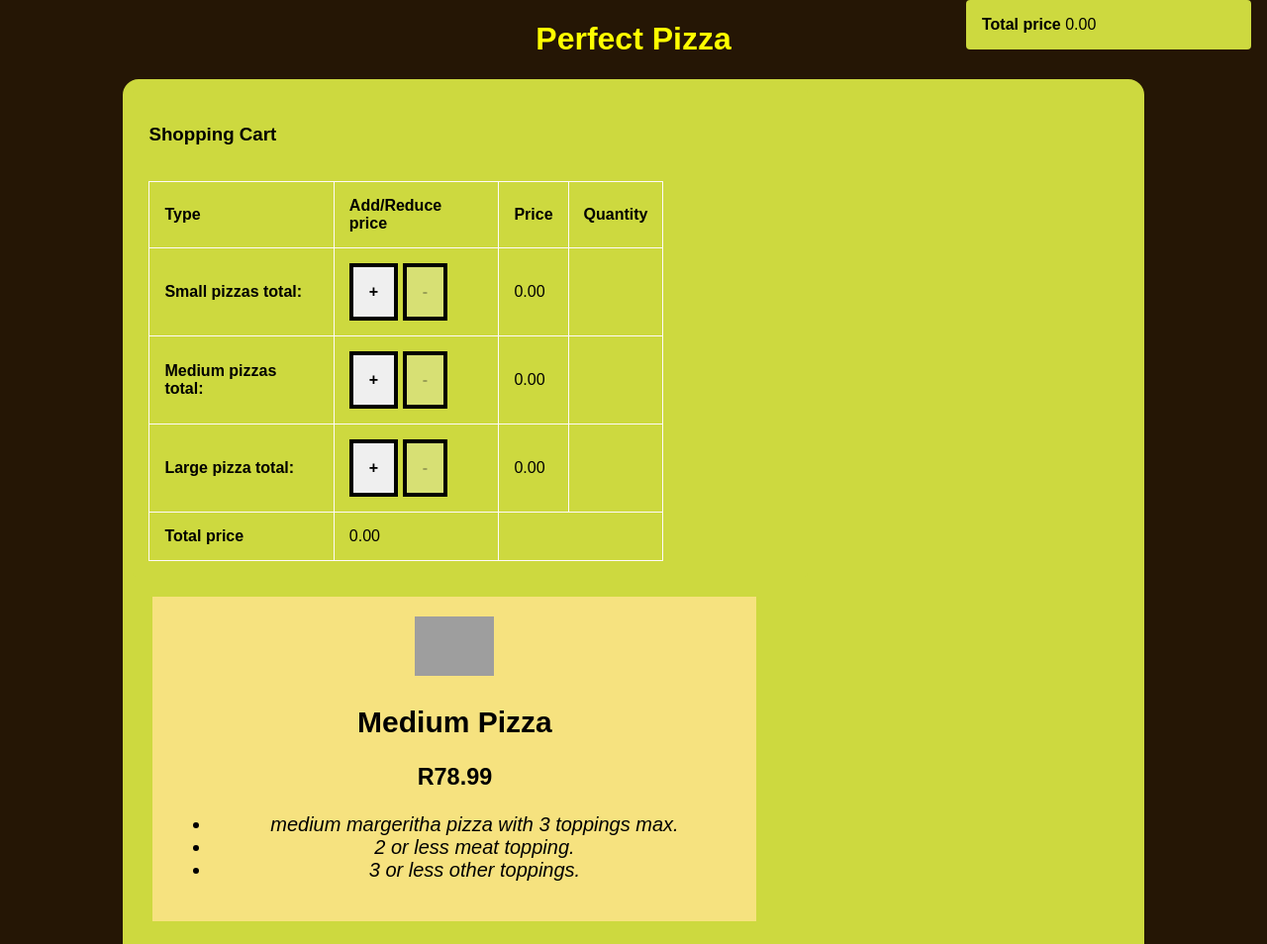
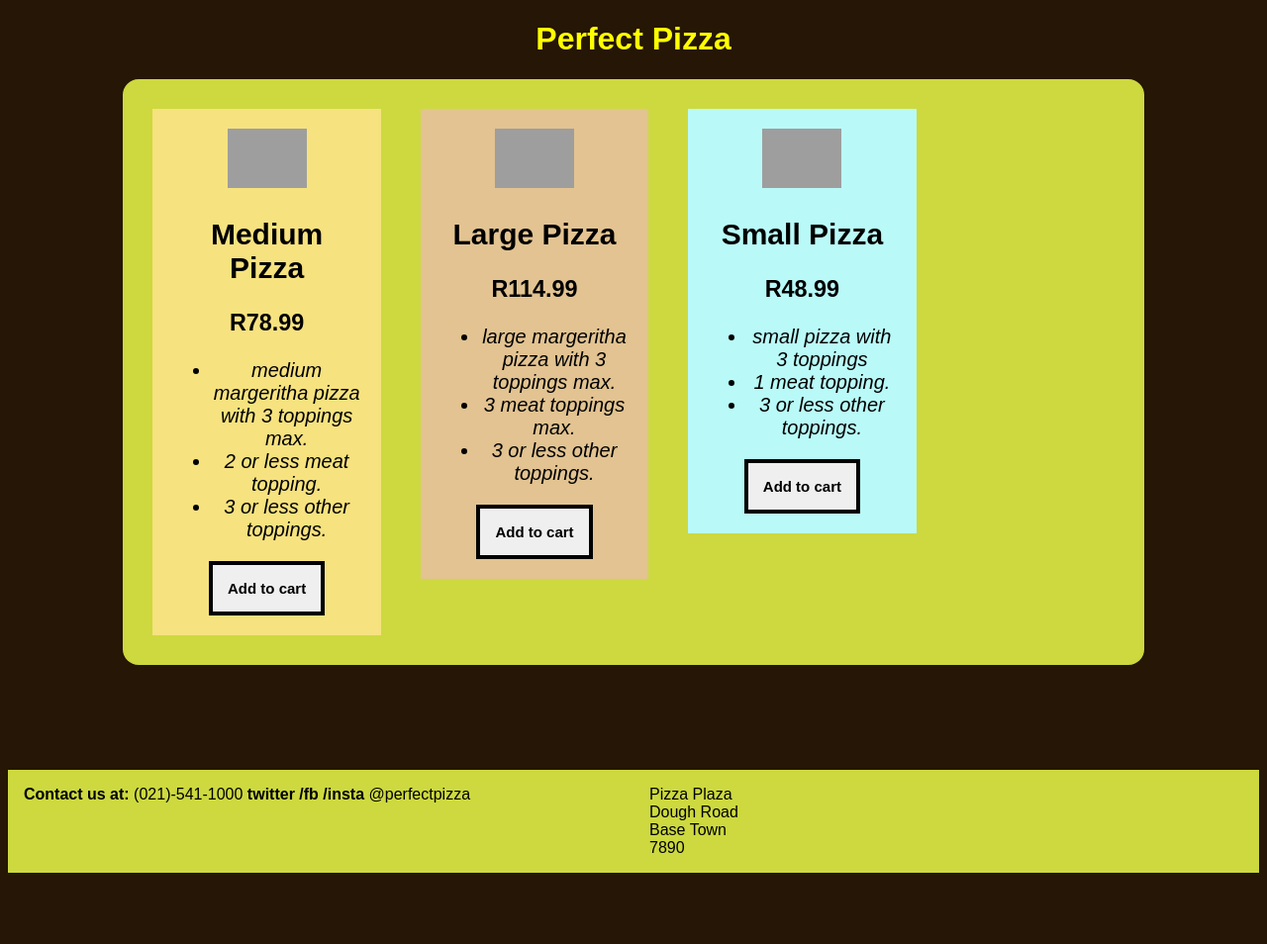
Before and after one commit to WeHaveJoy/pizza_with_alpine, a plain HTML site: page index.html in a window 1280 px wide. Shown: the top 954 px of the page at 99% size. After the commit the page ends 890 px from the top, so only its background shows below. Drawn offline with nearby package versions, Linux system fonts and the light colour scheme; grey boxes are pictures that could not be loaded.

Commit message:
added total for the quantity and I hide the cart

```diff
--- a/index.html
+++ b/index.html
@@ -8,7 +8,7 @@
   <title>JS Bin</title>
 </head>
 <body>
-  <div>
+
     <div>
         <h1 class="pizza">Perfect Pizza</h1>
     </div>
@@ -17,7 +17,7 @@
 
       <div x-data="{
         mediumPizza: 0,
-        message: 'Added!',
+        messageSuccess: 'Successfully added!',
         largePizza:0,
         smallPizza:0,
         showCart(){
@@ -27,23 +27,25 @@
         smallQty:null,
         mediumQty:null,
         largeQty:null,
+        table:null,
         total() {
             return this.largePizza + this.smallPizza + this.mediumPizza
         },
-        buyMedium: true,
-        buyLarge: true,
-        buySmall: true,
-        delete: null}">
+        show(){
+          return this.total() > 0
+        }
+      }">
 
-      <div class="cartTotal " >
+
+      <div class="cartTotal" x-show="show()">
         <strong>Total price</strong>
-        <span class="cartTotalPrice" x-text="total() <= 0 ? '0.00' :total().toFixed(2)">0.00</span>
+        <span class="cartTotalPrice" x-text="total() <= 0 ? 'R0.00' :total().toFixed(2)">0.00</span>
         <a href="#">
           <img src="shopping-cart.png" alt="">
         </a>
       </div>
 
-      <div class="cart" >
+      <div class="cart" x-show="show()" >
         <h3>Shopping Cart</h3>
         <img src="shopping-cart.png" alt="">
 
@@ -54,45 +56,53 @@
               <th>Price</th>
               <th>Quantity</th>
             </tr>
+
             <tr>
+              <div x-show="show()">
               <td><strong>Small pizzas total:</strong></td>
               <td> <button id="plus" @click="smallQty++, smallPizza += 48.99">+</button> <button
                 x-bind:disabled="smallPizza <= 0" id="minus" @click="smallQty--, smallPizza -=48.99">-</button></td>
                 <td><span class="smallTotalPrice"
-                  x-html="smallPizza <= 0 ? '0.00' : smallPizza.toFixed(2)">0.00</span></td>
+                  x-html="smallPizza <= 0 ? 'R0.00' : 'R' + smallPizza.toFixed(2)">0.00</span></td>
                   <td><span x-text="smallQty"></span></td>
+              </div>
             </tr>
 
-            <tr>
+            <tr >
               <td><strong>Medium pizzas total:</strong></td>
+
               <td> <button id="plus" @click="mediumQty++, mediumPizza += 78.99">+</button> <button
                 x-bind:disabled="mediumPizza <= 0" id="minus" @click="mediumQty--, mediumPizza -= 78.99">-</button>
         </td>
               <td><span class="mediumTotalPrice"
-                x-html="mediumPizza <= 0 ? '0.00' : mediumPizza.toFixed(2)" >0.00</span></td>
+                x-html="mediumPizza <= 0 ? 'R0.00' : 'R' + mediumPizza.toFixed(2)" >0.00</span></td>
                 <td><span x-text="mediumQty"></span></td>
-            </tr>
 
-
-            <tr>
-              <td><strong>Large pizza total:</strong></td>
-              <td> <button id="plus" @click="largeQty++, largePizza += 114.99">+</button> <button
-                x-bind:disabled="largePizza <= 0   " id="minus" @click="largeQty--, largePizza -= 114.99">-</button>
-        </td>
-              <td><span class="largeTotalPrice"  x-html="largePizza <= 0 ? '0.00' :largePizza.toFixed(2)">0.00</span></td>
-              <td><span x-text="largeQty"></span></td>
             </tr>
 
             <tr>
-              <td><strong>Total price</strong></td>
-              <td><span x-text="total() <= 0 ? '0.00' :total().toFixed(2)" class="totalPrice">0.00</span></td>
+
+              <td><strong>Large pizza total:</strong></td>
+              <td> <button id="plus" @click="largeQty++, largePizza += 114.99">+</button> <button
+                x-bind:disabled="largePizza <= 0  " id="minus" @click="largeQty--, largePizza -= 114.99">-</button>
+        </td>
+              <td><span class="largeTotalPrice"  x-html="largePizza <= 0 ? 'R0.00' :'R' + largePizza.toFixed(2)">0.00</span></td>
+              <td><span x-text="largeQty"></span></td>
+
+            </tr>
+
+            <tr>
+              <td><strong>Total</strong></td>
+              <td></td>
+              <td><span x-text="total() <= 0 ? 'R0.00' : 'R' + total().toFixed(2)" class="totalPrice">0.00</span></td>
+              <td><span x-text="smallQty + mediumQty + largeQty"></span></td>
             </tr>
           </table>
       </div>
 
     <div class="specials">
       <div class="row">
-        <div class="medium">
+        <div class="medium" >
           <img  src="https://image.shutterstock.com/image-vector/italian-pizza-tomato-sausage-olive-600w-554691619.jpg" alt="">
           <h2>Medium Pizza</h2>
           <h3>R78.99</h3>
@@ -103,27 +113,10 @@
                 <li>3 or less other toppings.</li>
             </ul>
           </i>
-          <!-- <button class="order">Add order</button>
-          <div class="pizza-qty"
-          x-data ="{
-            qty:1,
-            minus(value){
-              this.qty = parseInt(this.qty)
-              (this.qty == 1 ) ? this.qty = 1 : this.qty == value;
-            },
-            plus(value){
-              this.qty += value;
-            }
-          }"> -->
-           <!-- x-init="$watch("qty", value => $dispatch("quantity_changed", value))" -->
-          <!-- <button class="add_qty" @click="plus"> -->
-            <!-- <span class="sr-only">{{"products,product,quantity.decrese" | t: product.tittle | escape}}</span>
-            {% render "icon-minus" $} -->
-         <!-- + </button>
-          <button class="reduce_qty">-</button> -->
+           <button class="order" @click="mediumQty++, mediumPizza += 78.99">Add to cart</button>
         </div>
     </div>
-  </div>
+
         <div class="row">
         <div class="large">
           <img  src="https://image.shutterstock.com/image-vector/italian-pizza-tomato-sausage-olive-600w-554691619.jpg" alt="">
@@ -135,6 +128,7 @@
                     <li> 3 meat toppings max.</li>
                     <li>3 or less other toppings.</li>
                 </ul>
+                <button class="order" @click="largeQty++, largePizza += 114.99">Add to cart</button>
           </i>
         </div>
     </div>
@@ -150,12 +144,14 @@
               <li>1 meat topping.</li>
               <li>3 or less other toppings.</li>
             </ul>
+            <button class="order" @click="smallQty++, smallPizza += 48.99">Add to cart</button>
           </i>
         </div>
     </div>
     </div>
-    </div>
-    </div>
+  </div>
+</div>
+</div>
     <br>
     <br>
     <br>
```
